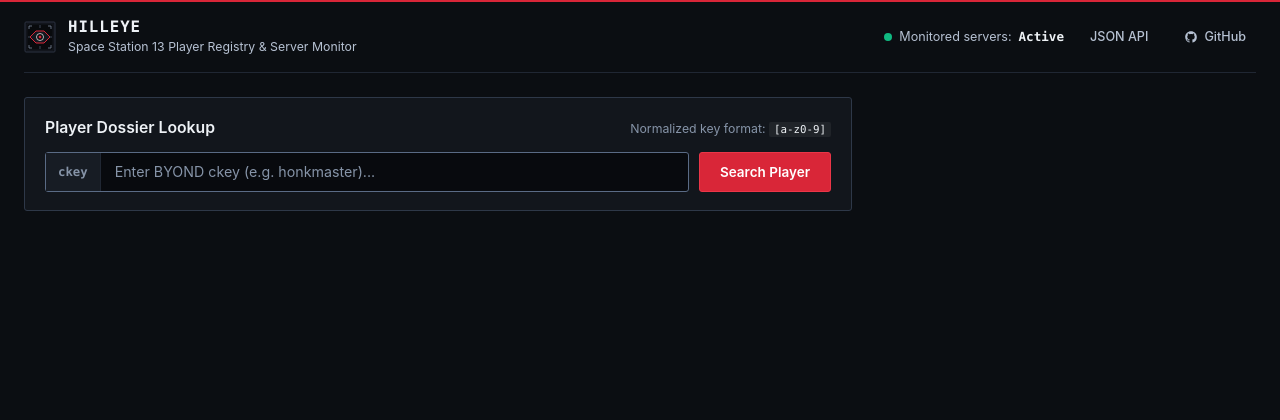
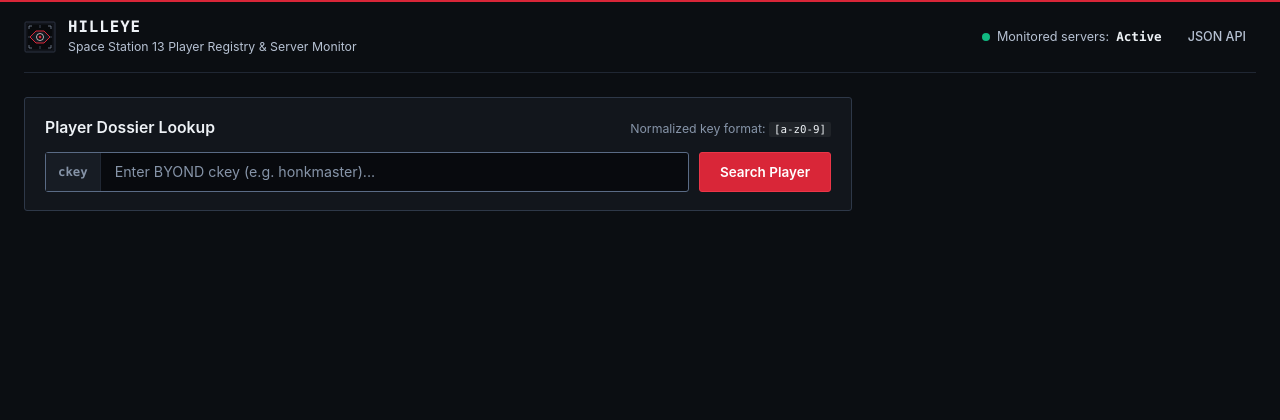
Before and after one commit to ImJustKisik/Hilleye, a FastAPI app: page / in a window 1280 px wide. Shown: the top 420 px of the page. Run offline with FastAPI, Linux system fonts and the light colour scheme; data comes from the database, SQL or seed files in the repository; data that the repository does not hold is empty.

Commit message:
fix(web): remove GitHub link from header

```diff
--- a/web/templates/base.html
+++ b/web/templates/base.html
@@ -33,12 +33,6 @@
         </div>
         {% endif %}
         <a href="/api/v1/servers" class="header-link">JSON API</a>
-        <a href="https://github.com/ImJustKisik/Hilleye" target="_blank" rel="noopener" class="header-link">
-          <svg width="14" height="14" viewBox="0 0 24 24" fill="currentColor" aria-hidden="true">
-            <path fill-rule="evenodd" clip-rule="evenodd" d="M12 2C6.477 2 2 6.484 2 12.017c0 4.425 2.865 8.18 6.839 9.504.5.092.682-.217.682-.483 0-.237-.008-.868-.013-1.703-2.782.605-3.369-1.343-3.369-1.343-.454-1.158-1.11-1.466-1.11-1.466-.908-.62.069-.608.069-.608 1.003.07 1.53 1.032 1.53 1.032.892 1.53 2.341 1.088 2.91.832.092-.647.35-1.088.636-1.338-2.22-.253-4.555-1.113-4.555-4.951 0-1.093.39-1.988 1.029-2.688-.103-.253-.446-1.272.098-2.65 0 0 .84-.27 2.75 1.026A9.564 9.564 0 0112 6.844c.85.004 1.705.115 2.504.337 1.909-1.296 2.747-1.027 2.747-1.027.546 1.379.202 2.398.1 2.651.64.7 1.028 1.595 1.028 2.688 0 3.848-2.339 4.695-4.566 4.943.359.309.678.92.678 1.855 0 1.338-.012 2.419-.012 2.747 0 .268.18.58.688.482A10.019 10.019 0 0022 12.017C22 6.484 17.522 2 12 2z"/>
-          </svg>
-          <span>GitHub</span>
-        </a>
       </nav>
     </header>
 
```
